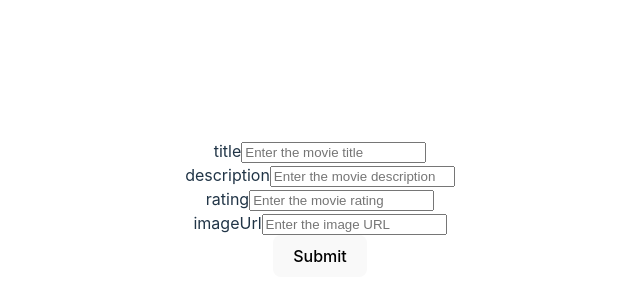
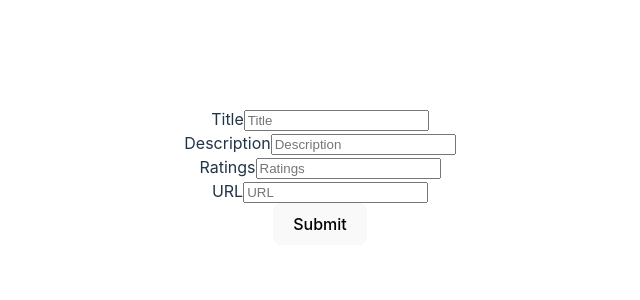
Before and after one commit to Ram-Ram007/app, a React (Vite) app in the folder app/: page / in a window 1280 px wide. Shown: the part 192-492 px from the top of the page, without its empty margins (320-960 px from the left). Built offline with nearby package versions, Linux system fonts and the light colour scheme.

Commit message:
final commit

```diff
--- a/app/src/App.jsx
+++ b/app/src/App.jsx
@@ -1,71 +1,126 @@
-import React, { useState } from "react";
-import "./App.css";
-import Input from "./Components/Input";
-import Button from "./Components/Button";
-import DisplayFormData from "./Components/DisplayFormData"; // Import the DisplayFormData component
+import React, { useState } from 'react';
+import { Formik, Form, Field, ErrorMessage } from 'formik';
+import Input from './Components/input';
+import Button from './Components/button';
+import * as Yup from 'yup';
+import './App.css';
+
+
 
 function App() {
-  const [formData, setFormData] = useState({
-    title: "",
-    description: "",
-    rating: "",
-    imageUrl: "",
+  const initialValues = {
+    title: '',
+    description: '',
+    ratings: '',
+    url: '',
+  };
+
+const validationSchema = Yup.object().shape({
+  title: Yup.string().required('Title required'),
+  description: Yup.string().required('Description required').min(5,"Description should be at least 5 characters"),
+  ratings: Yup.number().required('Ratings is required').max(10,"Rating cannot be greater than 10"),
+  url: Yup.string().url('Enter a valid URL').required('URL is required'),
 });
 
-  const [formValues, setFormValues] = useState(null);
 
-  const handleInputChange = (e) => {
-    const { name, value } = e.target;
-    setFormData({ ...formData, [name]: value });
-  };
 
-  const handleSubmit = () => {
-    setFormValues(formData);
+  const handleSubmit = (values, { resetForm }) => {
+
+    console.log(values);
+
+
+    const url = document.createElement('img');
+    url.src = values.url;
+    url.alt = 'Image';
+
+    const card = document.createElement('div');
+    card.classList.add('card');
+
+    const title = document.createElement('h3');
+    title.textContent = values.title;
+
+    const ratings = document.createElement('p');
+    ratings.textContent = `Ratings: ${values.ratings}`;
+
+    const description = document.createElement('p');
+    description.textContent = values.description;
+
+
+
+
+
+    card.append(title, description, ratings, url);
+
+
+
+    document.querySelector(".card").appendChild(card);
+
+
+    resetForm();
   };
 
   return (
-    <div className="App">
-      <div className="form-container">
-        <Input
+    <div>
+      <Formik
+        initialValues={initialValues}
+        onSubmit={handleSubmit}
+        validationSchema={validationSchema}
+      >
+        {({ touched, errors }) => (
+          <Form>
+            <div>
+              <label htmlFor="title">Title</label>
+              <Field
+                type="text"
+                id="title"
                 name="title"
+                placeholder="Title"
+              />
+              {touched.title && errors.title && (
+                <div className="error">{errors.title}</div>
+              )}
+            </div>
+            <div>
+              <label htmlFor="description">Description</label>
+              <Field
                 type="text"
-          placeholder="Enter the movie title"
-          onChange={handleInputChange}
+                id="description"
+                name="description"
+                placeholder="Description"
               />
-        <Input
-          name="description"
-          type="text"
-          placeholder="Enter the movie description"
-          onChange={handleInputChange}
+              {touched.description && errors.description && (
+                <div className="error">{errors.description}</div>
+              )}
+            </div>
+            <div>
+              <label htmlFor="ratings">Ratings</label>
+              <Field
+                type="number"
+                id="ratings"
+                name="ratings"
+                placeholder="Ratings"
               />
-        <Input
-          name="rating"
-          type="number"
-          placeholder="Enter the movie rating"
-          onChange={handleInputChange}
+              {touched.ratings && errors.ratings && (
+                <div className="error">{errors.ratings}</div>
+              )}
+            </div>
+            <div>
+              <label htmlFor="url">URL</label>
+              <Field
+                type="url"
+                id="url"
+                name="url"
+                placeholder="URL"
               />
-        <Input
-          name="imageUrl"
-          type="url"
-          placeholder="Enter the image URL"
-          onChange={handleInputChange}
-        />
-        <Button
-          onClick={handleSubmit}
-          name="Submit"
-        />
+              {touched.url && errors.url && (
+                <div className="error">{errors.url}</div>
+              )}
             </div>
-
-      {formValues && (
-        <>
-          <DisplayFormData formData={formValues} />
-          {formValues.imageUrl && (
-            <div className="image-container">
-              <img src={formValues.imageUrl} alt="Movie Poster" />
-            </div>
+            <Button type="submit" name="Submit" />
+          </Form>
         )}
-        </>
-      )}
+      </Formik>
+      <div className="card"></div>
     </div>
   );
 }
--- /dev/null
+++ b/app/src/Components/button.jsx
@@ -0,0 +1,13 @@
+import React from 'react';
+
+function Button({ name, type, onClick }) {
+  return (
+    <div>
+      <button type={type} onClick={onClick}>
+        {name}
+      </button>
+    </div>
+  );
+}
+
+export default Button;
--- /dev/null
+++ b/app/src/Components/input.jsx
@@ -0,0 +1,18 @@
+import React from 'react';
+
+function Input({ label, name, type, placeholder }) {
+  return (
+    <div>
+      <label>
+        {label}
+        <input
+          name={name}
+          type={type}
+          placeholder={placeholder}
+        />
+      </label>
+    </div>
+  );
+}
+
+export default Input;
```
Lines whose indentation alone changed are shown as unchanged.
